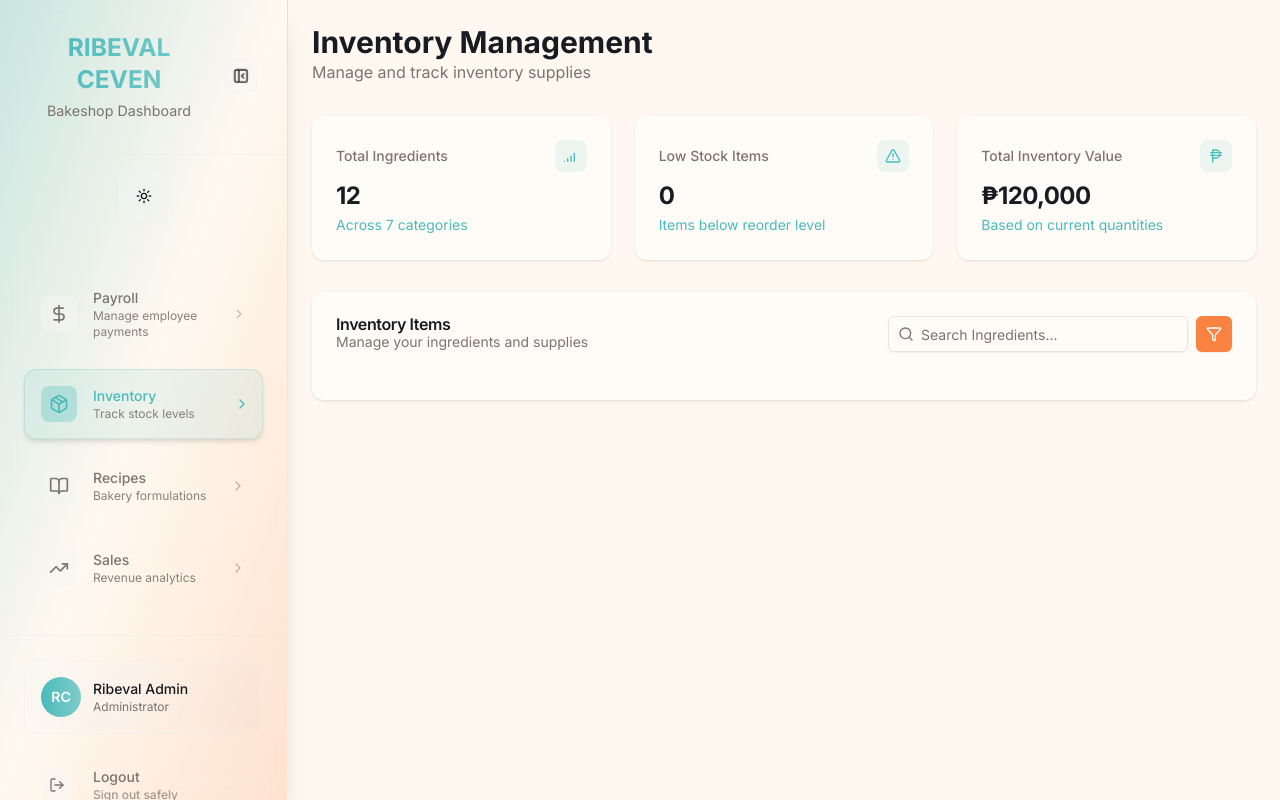
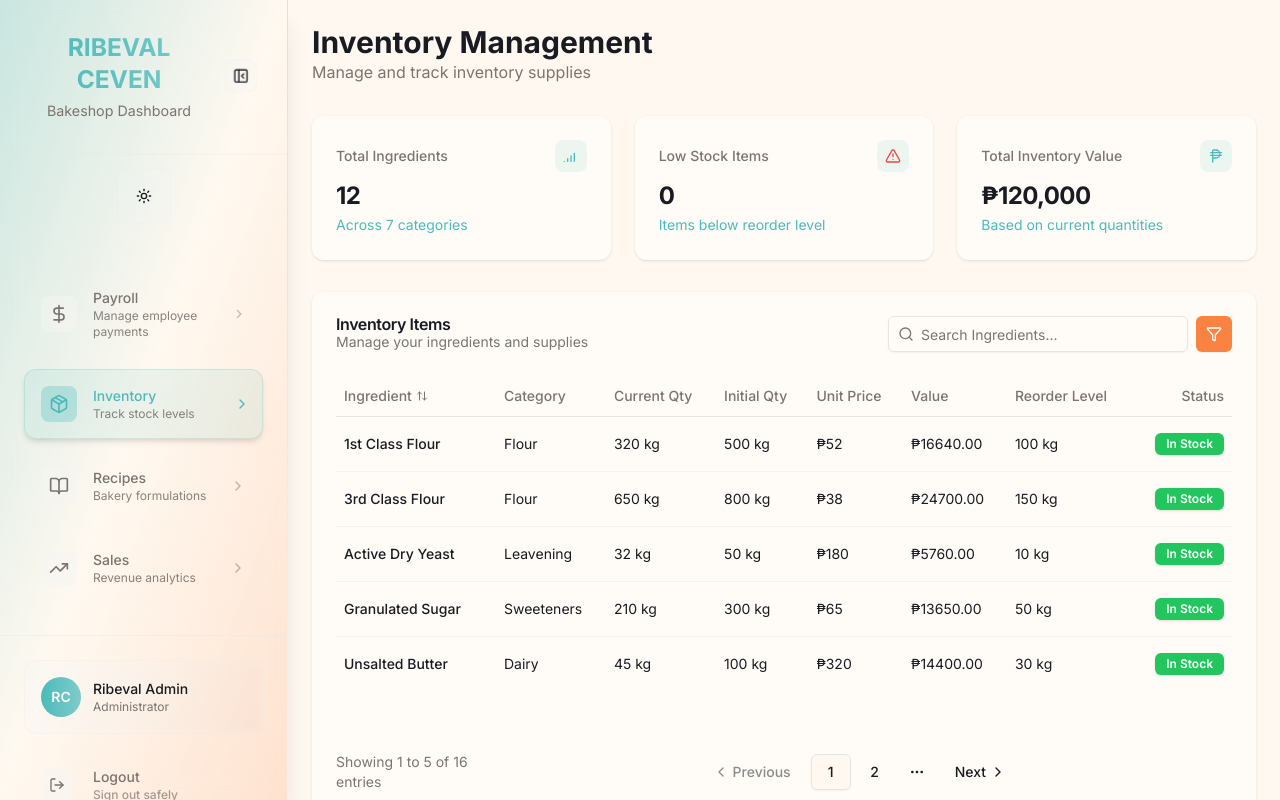
Before and after one commit to valceven/SelfProj, a Next.js app in the folder Frontend/: page /auth/login/dashboard/inventory in a window 1280 px wide. Built offline with nearby package versions, Linux system fonts and the light colour scheme; a web font is replaced by a local one.

Commit message:
added pagination + table for ingredients

```diff
--- a/Frontend/src/app/auth/login/dashboard/inventory/page.tsx
+++ b/Frontend/src/app/auth/login/dashboard/inventory/page.tsx
@@ -9,6 +9,7 @@ import {
 import { CardContent, CardDescription, CardTitle, Card, CardHeader } from '@/components/ui/card';
 import { Button } from '@/components/ui/button';
 import { Input } from '@/components/ui/input';
+import { IngredientsTable } from '@/components/tables/ing-table';
 
 const ingredientStats = [
     {
@@ -53,7 +54,7 @@ const page = () => {
                                             {ingredient.title}
                                         </CardDescription>
                                         <div className='w-8 h-8 rounded-lg bg-primary/10 flex items-center justify-center'>
-                                            <Icon className='h-4 w-4 text-primary' />
+                                            <Icon className={`h-4 w-4 ${ingredient.icon === TriangleAlert ? 'text-red-500' : 'text-primary'}`}/>
                                         </div>
                                     </div>
                                 </CardHeader>
@@ -99,7 +100,7 @@ const page = () => {
                         </div>
                     </CardHeader>
                     <CardContent>
-                        {/* card content here */}
+                        <IngredientsTable />
                     </CardContent>
                 </Card>
 
--- a/Frontend/src/components/tables/ing-table.tsx
+++ b/Frontend/src/components/tables/ing-table.tsx
@@ -1,5 +1,6 @@
 'use client'
 
+import { useState } from "react";
 import {
   Table,
   TableBody,
@@ -9,13 +10,56 @@ import {
   TableRow,
 } from "@/components/ui/table";
 
-import { payrollData } from "@/lib/payrollData";
+import {
+  Pagination,
+  PaginationContent,
+  PaginationEllipsis,
+  PaginationItem,
+  PaginationLink,
+  PaginationNext,
+  PaginationPrevious
+} from "@/components/ui/pagination";
+
+import { ingredientsData } from "@/lib/ingredientsData";
 import { Badge } from "@/components/ui/badge";
-import { Button } from "@/components/ui/button";
 import { ArrowUpDown } from "lucide-react";
 
 export const IngredientsTable = () => {
+  const [currentPage, setCurrentPage] = useState(1);
+  const itemsPerPage = 5;
+
+  const totalItems = ingredientsData.length;
+  const totalPages = Math.ceil(totalItems / itemsPerPage);
+  const startIdx = (currentPage - 1) * itemsPerPage;
+  const endIdx = startIdx + itemsPerPage;
+  const currentData = ingredientsData.slice(startIdx, endIdx);
+
+  const handlePageChange = (page: number) => {
+    setCurrentPage(page);
+  }
+
+  const getVisiblePages = () => {
+    const pages = [];
+    const start = Math.max(1, currentPage - 1);
+    const end = Math.min(totalPages, currentPage + 1);
+
+    for (let i = start; i <= end; i++) {
+      pages.push(i);
+    }
+    return pages;
+  };
+
+  const getStatus = (currentQty: number, reorderLevel: number) => {
+    return currentQty <= reorderLevel ? "Low Stock" : "In Stock";
+  };
+
+  const calculateValue = (currentQty: number, unitPrice: number) => {
+    return (currentQty * unitPrice).toFixed(2);
+  };
+
   return (
+    <>
+      <div className="min-h-[360px]">
         <Table>
           <TableHeader>
             <TableRow>
@@ -34,34 +78,92 @@ export const IngredientsTable = () => {
               <TableHead className="text-right">Status</TableHead>
             </TableRow>
           </TableHeader>
-      <TableBody>
-        {payrollData.map((payroll, index) => (
-          <TableRow key={index}>
-            <TableCell className="font-medium">{payroll.month}</TableCell>
-            <TableCell>{payroll.baseRate}</TableCell>
-            <TableCell>{payroll.incentives}</TableCell>
-            <TableCell>{payroll.deductions}</TableCell>
-            <TableCell>{payroll.tax}</TableCell>
-            <TableCell>{payroll.netPay}</TableCell>
-            <TableCell>
+          <TableBody className="min-h-[320px]"> {/* Fixed body height */}
+            {currentData.map((ingredient) => (
+              <TableRow key={ingredient.id} className="border-b border-border/40">
+                <TableCell className="font-medium py-4">{ingredient.name}</TableCell>
+                <TableCell className="py-4">{ingredient.category}</TableCell>
+                <TableCell className="py-4">{ingredient.currentQuantity} {ingredient.unit}</TableCell>
+                <TableCell className="py-4">{ingredient.initialQuantity} {ingredient.unit}</TableCell>
+                <TableCell className="py-4">₱{ingredient.unitPrice}</TableCell>
+                <TableCell className="py-4">₱{calculateValue(ingredient.currentQuantity, ingredient.unitPrice)}</TableCell>
+                <TableCell className="py-4">{ingredient.reorderLevel} {ingredient.unit}</TableCell>
+                <TableCell className="text-right py-4">
                   <Badge
                     className={`${
-                  payroll.status === "Paid"
-                    ? "bg-green-500 text-white"
-                    : "bg-yellow-500 text-white"
+                      getStatus(ingredient.currentQuantity, ingredient.reorderLevel) === "Low Stock"
+                        ? "bg-red-500 text-white"
+                        : "bg-green-500 text-white"
                     }`}
                   >
-                {payroll.status}
+                    {getStatus(ingredient.currentQuantity, ingredient.reorderLevel)}
                   </Badge>
                 </TableCell>
-            <TableCell className="text-right">
-              <Button size="sm" variant="secondary">
-                Edit
-              </Button>
-            </TableCell>
+              </TableRow>
+            ))}
+            {/* Fill remaining space if fewer items */}
+            {Array.from({ length: itemsPerPage - currentData.length }, (_, index) => (
+              <TableRow key={`empty-${index}`} className="h-16">
+                <TableCell colSpan={8}>&nbsp;</TableCell>
               </TableRow>
             ))}
           </TableBody>
         </Table>
+      </div>
+
+      <div className="flex flex-col sm:flex-row items-center justify-between mt-4 gap-2 sm:gap-0">
+        <div className="text-xs sm:text-sm text-muted-foreground order-2 sm:order-1">
+          Showing {startIdx + 1} to {Math.min(endIdx, totalItems)} of {totalItems} entries
+        </div>
+
+        <Pagination className="order-1 sm:order-2">
+          <PaginationContent className="flex-wrap justify-center">
+            <PaginationItem>
+              <PaginationPrevious
+                href="#"
+                onClick={(e) => {
+                  e.preventDefault();
+                  if (currentPage > 1) handlePageChange(currentPage - 1);
+                }}
+                className={`text-xs sm:text-sm ${currentPage === 1 ? "pointer-events-none opacity-50" : ""}`}
+                />
+            </PaginationItem>
+
+            {getVisiblePages().map((page) => (
+              <PaginationItem key={page}>
+                <PaginationLink
+                  href="#"
+                  isActive={currentPage === page}
+                  onClick={(e) => {
+                    e.preventDefault();
+                    handlePageChange(page);
+                  }}
+                  className="text-xs sm:text-sm min-w-[32px] sm:min-w-[40px]"
+                >
+                  {page}
+                </PaginationLink>
+              </PaginationItem>
+            ))}
+
+            {currentPage < totalPages - 1 && (
+              <PaginationItem className="hidden sm:inline-flex">
+                <PaginationEllipsis />
+              </PaginationItem>
+            )}
+
+            <PaginationItem>
+              <PaginationNext
+                href="#"
+                onClick={(e) => {
+                  e.preventDefault();
+                  if (currentPage < totalPages) handlePageChange(currentPage + 1);
+                }}
+                className={`text-xs sm:text-sm ${currentPage === totalPages ? "pointer-events-none opacity-50" : ""}`}
+              />
+            </PaginationItem>
+          </PaginationContent>
+        </Pagination>
+      </div>
+    </>
   );
 };
--- /dev/null
+++ b/Frontend/src/components/ui/pagination.tsx
@@ -0,0 +1,117 @@
+import * as React from "react"
+import { ChevronLeft, ChevronRight, MoreHorizontal } from "lucide-react"
+
+import { cn } from "@/lib/utils"
+import { ButtonProps, buttonVariants } from "@/components/ui/button"
+
+const Pagination = ({ className, ...props }: React.ComponentProps<"nav">) => (
+  <nav
+    role="navigation"
+    aria-label="pagination"
+    className={cn("mx-auto flex w-full justify-center", className)}
+    {...props}
+  />
+)
+Pagination.displayName = "Pagination"
+
+const PaginationContent = React.forwardRef<
+  HTMLUListElement,
+  React.ComponentProps<"ul">
+>(({ className, ...props }, ref) => (
+  <ul
+    ref={ref}
+    className={cn("flex flex-row items-center gap-1", className)}
+    {...props}
+  />
+))
+PaginationContent.displayName = "PaginationContent"
+
+const PaginationItem = React.forwardRef<
+  HTMLLIElement,
+  React.ComponentProps<"li">
+>(({ className, ...props }, ref) => (
+  <li ref={ref} className={cn("", className)} {...props} />
+))
+PaginationItem.displayName = "PaginationItem"
+
+type PaginationLinkProps = {
+  isActive?: boolean
+} & Pick<ButtonProps, "size"> &
+  React.ComponentProps<"a">
+
+const PaginationLink = ({
+  className,
+  isActive,
+  size = "icon",
+  ...props
+}: PaginationLinkProps) => (
+  <a
+    aria-current={isActive ? "page" : undefined}
+    className={cn(
+      buttonVariants({
+        variant: isActive ? "outline" : "ghost",
+        size,
+      }),
+      className
+    )}
+    {...props}
+  />
+)
+PaginationLink.displayName = "PaginationLink"
+
+const PaginationPrevious = ({
+  className,
+  ...props
+}: React.ComponentProps<typeof PaginationLink>) => (
+  <PaginationLink
+    aria-label="Go to previous page"
+    size="default"
+    className={cn("gap-1 pl-2.5", className)}
+    {...props}
+  >
+    <ChevronLeft className="h-4 w-4" />
+    <span>Previous</span>
+  </PaginationLink>
+)
+PaginationPrevious.displayName = "PaginationPrevious"
+
+const PaginationNext = ({
+  className,
+  ...props
+}: React.ComponentProps<typeof PaginationLink>) => (
+  <PaginationLink
+    aria-label="Go to next page"
+    size="default"
+    className={cn("gap-1 pr-2.5", className)}
+    {...props}
+  >
+    <span>Next</span>
+    <ChevronRight className="h-4 w-4" />
+  </PaginationLink>
+)
+PaginationNext.displayName = "PaginationNext"
+
+const PaginationEllipsis = ({
+  className,
+  ...props
+}: React.ComponentProps<"span">) => (
+  <span
+    aria-hidden
+    className={cn("flex h-9 w-9 items-center justify-center", className)}
+    {...props}
+  >
+    <MoreHorizontal className="h-4 w-4" />
+    <span className="sr-only">More pages</span>
+  </span>
+)
+PaginationEllipsis.displayName = "PaginationEllipsis"
+
+export {
+  Pagination,
+  PaginationContent,
+  PaginationLink,
+  PaginationItem,
+  PaginationPrevious,
+  PaginationNext,
+  PaginationEllipsis,
+}
```
Lines whose indentation alone changed are shown as unchanged.
